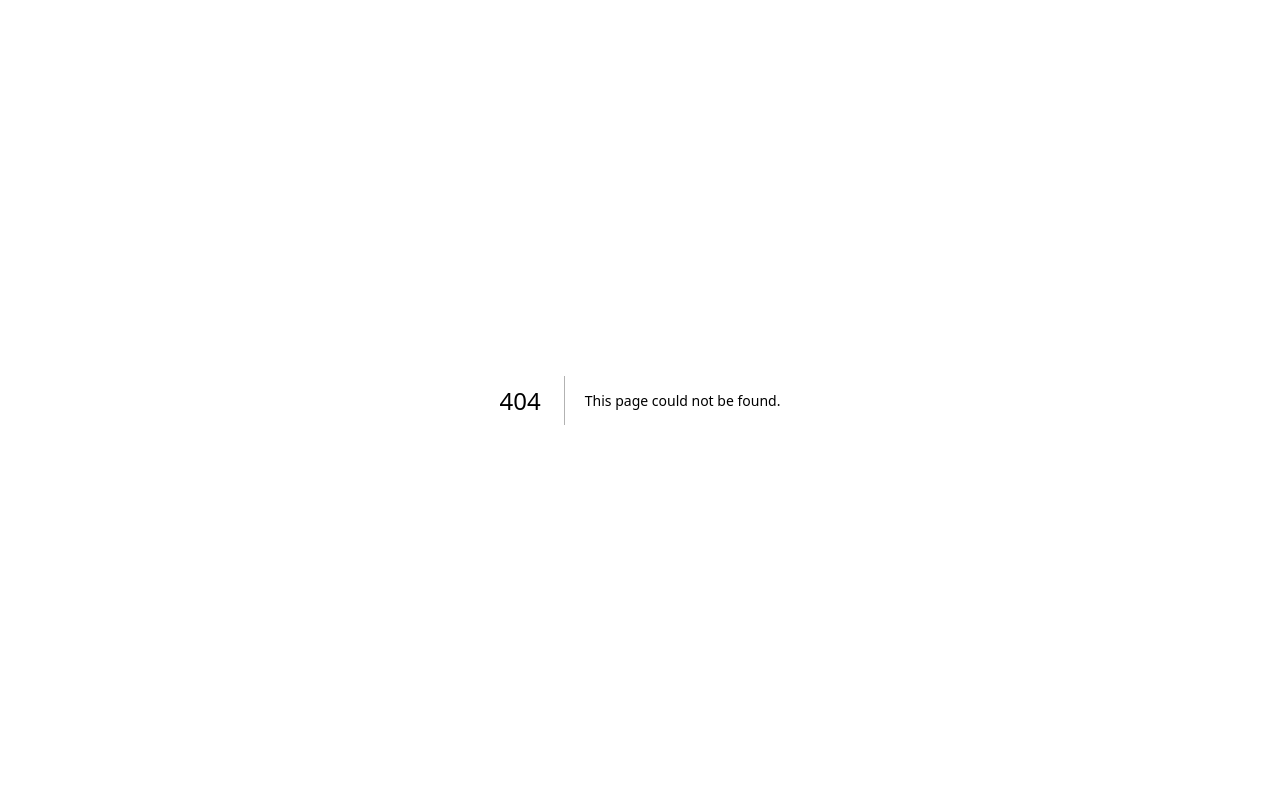
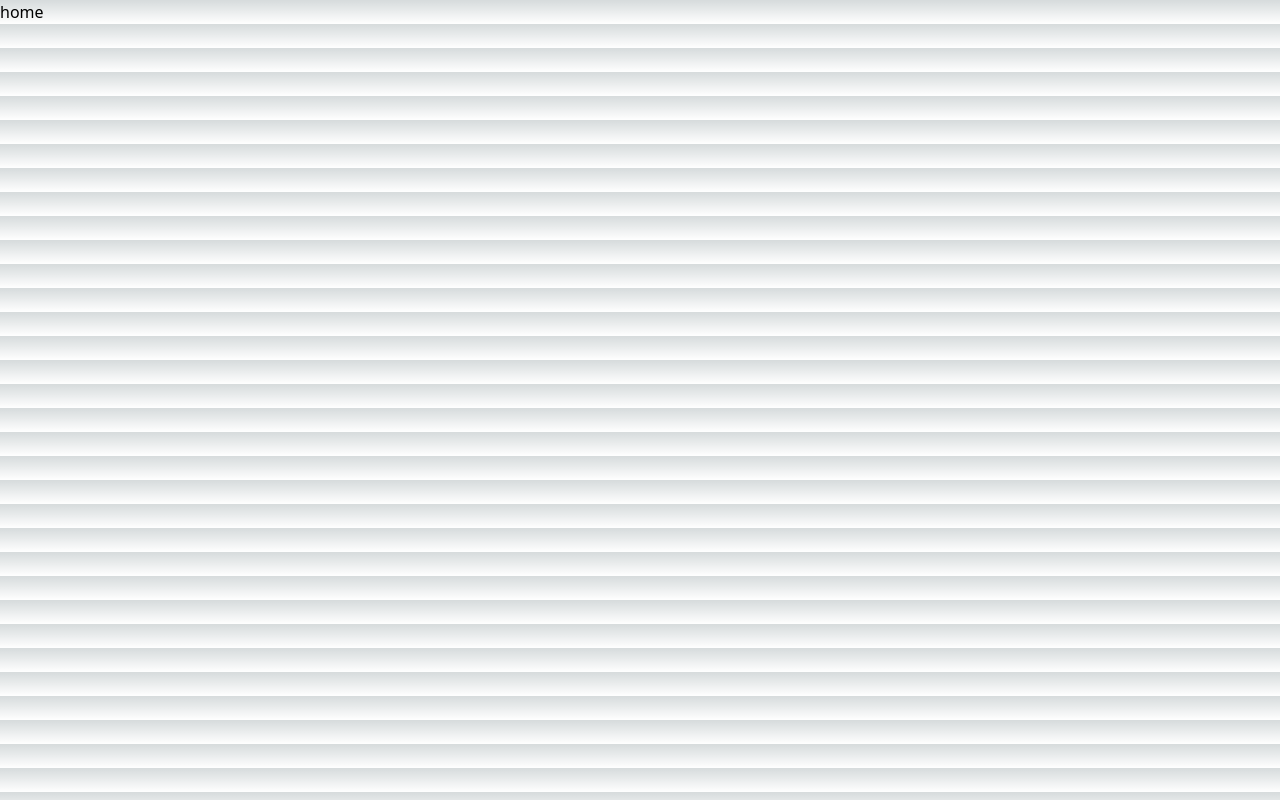
Before and after one commit to Alex-RV/sfsu_maps, a Next.js app: page /home in a window 1280 px wide. Before the commit this address had no page. Built offline with nearby package versions, Linux system fonts and the light colour scheme.

Commit message:
[add] home page

```diff
--- /dev/null
+++ b/src/pages/home.tsx
@@ -0,0 +1,7 @@
+import React from 'react'
+
+export default function home() {
+  return (
+    <div>home</div>
+  )
+}
```
